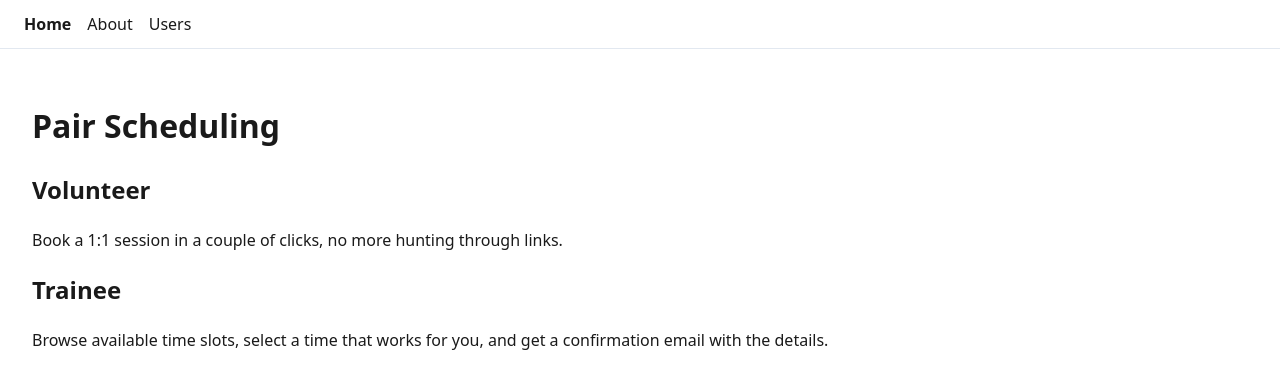
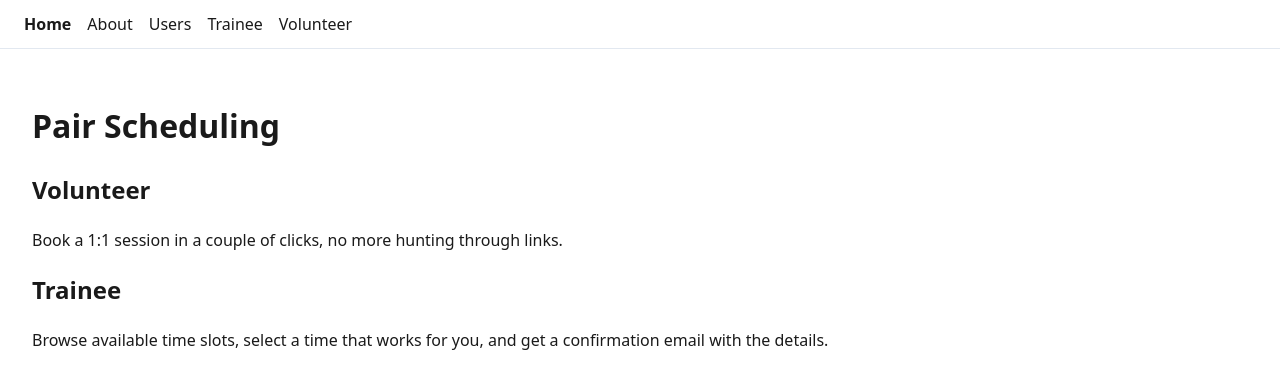
Before and after one commit to theangelskies/Pair-Scheduling, a React (Vite) app in the folder frontend/: page / in a window 1280 px wide. Shown: the top 388 px of the page. Built offline with nearby package versions, Linux system fonts and the light colour scheme.

Commit message:
Add Trainee and Volunteer links to navigation

```diff
--- a/frontend/src/routes/__root.tsx
+++ b/frontend/src/routes/__root.tsx
@@ -29,6 +29,20 @@ function RootLayout() {
         >
           Users
         </Link>
+        <Link
+          to="/trainee"
+          activeProps={{ className: styles.navLinkActive }}
+          className={styles.navLink}
+        >
+          Trainee
+        </Link>
+        <Link
+          to="/volunteer"
+          activeProps={{ className: styles.navLinkActive }}
+          className={styles.navLink}
+        >
+          Volunteer
+        </Link>
       </nav>
 
       {/* Outlet renders the matched child route */}
```
